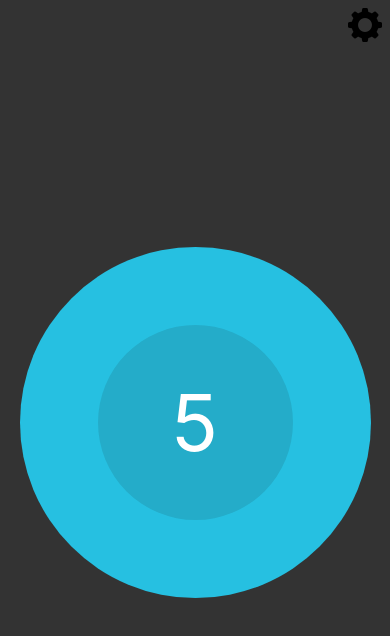
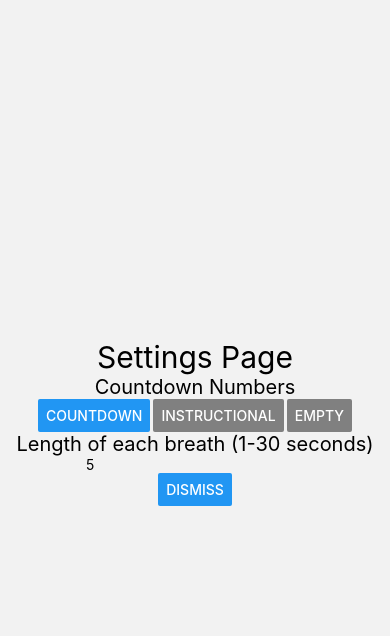
Before and after one commit to Brandon-Dore-1/breathe, a React Native app: screen /SettingsModal in a window 390 px wide. Shown: the top 636 px of the page. Built offline with nearby package versions, Linux system fonts and the light colour scheme.

Commit message:
Add basic settings modal functionality

```diff
--- a/App.js
+++ b/App.js
@@ -1,9 +1,27 @@
 import { StyleSheet } from "react-native";
+import { NavigationContainer } from "@react-navigation/native";
+import { createNativeStackNavigator } from "@react-navigation/native-stack";
 import BreathePage from "./src/views/BreathePage";
+import SettingsModal from "./src/components/SettingsModal";
+
+const Stack = createNativeStackNavigator();
 
 export default function App() {
   return (
-    <BreathePage />
+    <NavigationContainer>
+      <Stack.Navigator
+        screenOptions={{
+          headerShown: false,
+        }}
+      >
+        <Stack.Group>
+          <Stack.Screen name="Home" component={BreathePage} />
+        </Stack.Group>
+        <Stack.Group screenOptions={{ presentation: "modal" }}>
+          <Stack.Screen name="SettingsModal" component={SettingsModal} />
+        </Stack.Group>
+      </Stack.Navigator>
+    </NavigationContainer>
   );
 }
 
@@ -13,5 +31,5 @@ const styles = StyleSheet.create({
     backgroundColor: "#333333",
     alignItems: "center",
     justifyContent: "center",
-  }
+  },
 });
--- a/src/components/Breather.jsx
+++ b/src/components/Breather.jsx
@@ -1,4 +1,4 @@
-import React, { useRef, useState } from "react";
+import React, { useEffect, useRef, useState } from "react";
 import {
   Animated,
   StyleSheet,
@@ -24,7 +24,11 @@ const vw = (percentage) => {
 };
 
 const Breather = (props) => {
-  const { initialSeconds = 0 } = props;
+
+  useEffect(() => {
+    console.log("breather rerender")
+  }, [props])
+  const initialSeconds = props.initialSeconds
   const [seconds, setSeconds] = useState(initialSeconds);
   const [intervalId, setIntervalId] = useState(null);
   const [clicked, setClicked] = useState(false);
--- a/src/components/Settings.jsx
+++ /dev/null
@@ -1,33 +0,0 @@
-import React from "react";
-import { StyleSheet, TouchableHighlight, Image, View } from "react-native";
-
-const Settings = () => {
-  return (
-    <View>
-      <TouchableHighlight
-        onPress={() => this.moveToAddNewCustomer()}
-        style={styles.imagecontainer}
-      >
-        <Image
-          source={require("../img/settings.png")}
-          resizeMode="contain"
-          style={styles.imagestyle}
-        />
-      </TouchableHighlight>
-    </View>
-  );
-};
-
-const styles = StyleSheet.create({
-  imagecontainer: {
-    position: "fixed",
-    right: 0,
-    top: 0,
-  },
-  imagestyle: {
-    height: 50,
-    width: 50,
-  },
-});
-
-export default Settings;
--- /dev/null
+++ b/src/components/SettingsModal.jsx
@@ -0,0 +1,106 @@
+import React, { useState, useEffect } from "react";
+import {
+  StyleSheet,
+  Switch,
+  View,
+  Button,
+  Text,
+  TextInput,
+  Alert,
+} from "react-native";
+import AsyncStorage from "@react-native-async-storage/async-storage";
+
+const SettingsModal = ({ navigation }) => {
+  const [circleOption, setcircleOption] = useState("Countdown");
+  const [breatheTime, setBreatheTime] = useState(5);
+  const toggleSwitch = () => setIsEnabled((previousState) => !previousState);
+
+  useEffect(() => {
+    const fetchData = async () => {
+      try {
+        const breatheTimeTemp = await AsyncStorage.getItem("breatheTime");
+        const circleOptionTemp = await AsyncStorage.getItem("circleOption");
+        setBreatheTime(breatheTimeTemp);
+        setcircleOption(circleOptionTemp);
+      } catch (e) {
+        Alert.alert("Error", "There was an error retrieving your settings.");
+      }
+      fetchData();
+    };
+  });
+
+  const storeData = async (key, value) => {
+    try {
+      await AsyncStorage.setItem(key, value);
+    } catch (e) {
+      Alert.alert("Error", "There was an error saving your settings.");
+    }
+  };
+
+  const onChangeBreatheTime = (value) => {
+    const numericRegex = /^(?:[0-9]|[12][0-9]|3[01])$/;
+    if (numericRegex.test(value)) {
+      setBreatheTime(value);
+      storeData("breatheTime", value);
+    }
+  };
+
+  const onChangeCircleOption = (value) => {
+    setcircleOption(value);
+    storeData("circleOption", value);
+  };
+
+  return (
+    <View style={styles.modalView}>
+      <Text style={styles.headingText}>Settings Page{"\n"}</Text>
+      <Text style={styles.modalText}>Countdown Numbers</Text>
+      <View style={styles.fixToText}>
+        <Button
+          title="Countdown"
+          onPress={() => onChangeCircleOption("Countdown")}
+          color={circleOption === "Countdown" ? "" : "#808080"}
+        />
+        <Button
+          title="Instructional"
+          onPress={() => onChangeCircleOption("Instructional")}
+          color={circleOption === "Instructional" ? "" : "#808080"}
+        />
+        <Button
+          title="Empty"
+          onPress={() => onChangeCircleOption("Empty")}
+          color={circleOption === "Empty" ? "" : "#808080"}
+        />
+      </View>
+      <Text style={styles.modalText}>Length of each breath (1-30 seconds)</Text>
+      <TextInput
+        placeholder={"Enter number here"}
+        keyboardType="numeric"
+        onChangeText={onChangeBreatheTime}
+        value={breatheTime}
+      />
+      <Text></Text>
+      <Button onPress={() => navigation.goBack()} title="Dismiss" />
+    </View>
+  );
+};
+
+const styles = StyleSheet.create({
+  modalView: {
+    flex: 1,
+    alignItems: "center",
+    justifyContent: "center",
+  },
+  headingText: {
+    fontSize: 30,
+  },
+  modalText: {
+    fontSize: 20,
+  },
+  fixToText: {
+    flexDirection: "row",
+    justifyContent: "space-between",
+    gap: 3,
+  },
+});
+
+export default SettingsModal;
--- a/src/views/BreathePage.jsx
+++ b/src/views/BreathePage.jsx
@@ -1,12 +1,74 @@
-import { StyleSheet, View } from "react-native";
+import React, { useState, useEffect } from "react";
+
+import {
+  StyleSheet,
+  View,
+  TouchableHighlight,
+  Image,
+  Alert,
+  Text,
+} from "react-native";
 import Breather from "../components/Breather";
-import Settings from "../components/Settings";
+import AsyncStorage from "@react-native-async-storage/async-storage";
+import { useIsFocused } from "@react-navigation/native";
 
-const BreathePage = () => {
+const BreathePage = ({ navigation }) => {
+  const [circleOption, setcircleOption] = useState("Countdown");
+  const [breatheTime, setBreatheTime] = useState(null);
+  const [isLoading, setLoading] = useState(true);
+
+  const isFocused = useIsFocused();
+
+  const storeData = async (key, value) => {
+    try {
+      await AsyncStorage.setItem(key, value);
+    } catch (e) {
+      Alert.alert("Error", "There was an error saving your settings.");
+    }
+  };
+
+  const fetchOrCreateSettings = async () => {
+    try {
+      const breatheTimeTemp = await AsyncStorage.getItem("breatheTime");
+      const circleOptionTemp = await AsyncStorage.getItem("circleOption");
+      if (breatheTimeTemp !== null && circleOptionTemp !== null) {
+        setBreatheTime(parseInt(breatheTimeTemp));
+        setcircleOption(circleOptionTemp);
+      } else {
+        storeData("breatheTime", 5);
+        storeData("circleOption", "Countdown");
+      }
+      setLoading(false);
+    } catch (e) {
+      Alert.alert("Error", "There was an error retrieving your settings.");
+    }
+  };
+
+  useEffect(() => {
+    setLoading(true);
+    fetchOrCreateSettings();
+  }, [isFocused]);
+
+  if (isLoading) {
+    return (
+      <View style={styles.container}>
+        <Text>Loading...</Text>
+      </View>
+    );
+  }
   return (
     <View style={styles.container}>
-      <Settings />
-      <Breather initialSeconds={5} />
+      <TouchableHighlight
+        onPress={() => navigation.navigate("SettingsModal")}
+        style={styles.settingsContainer}
+      >
+        <Image
+          source={require("../img/settings.png")}
+          resizeMode="contain"
+          style={styles.settingsImg}
+        />
+      </TouchableHighlight>
+      <Breather initialSeconds={breatheTime} circleOption={circleOption} />
     </View>
   );
 };
@@ -18,6 +80,14 @@ const styles = StyleSheet.create({
     alignItems: "center",
     justifyContent: "center",
   },
+  settingsContainer: {
+    alignSelf: "flex-end",
+    marginTop: -5,
+  },
+  settingsImg: {
+    height: 50,
+    width: 50,
+  },
 });
 
 export default BreathePage;
```
Also changed, not shown: package.json (+7 -2 lines), src/utils/utils.js (added, +11 -0 lines), src/utils/styling.js (deleted), 1 other file (tests, documents, lock files or other folders).
